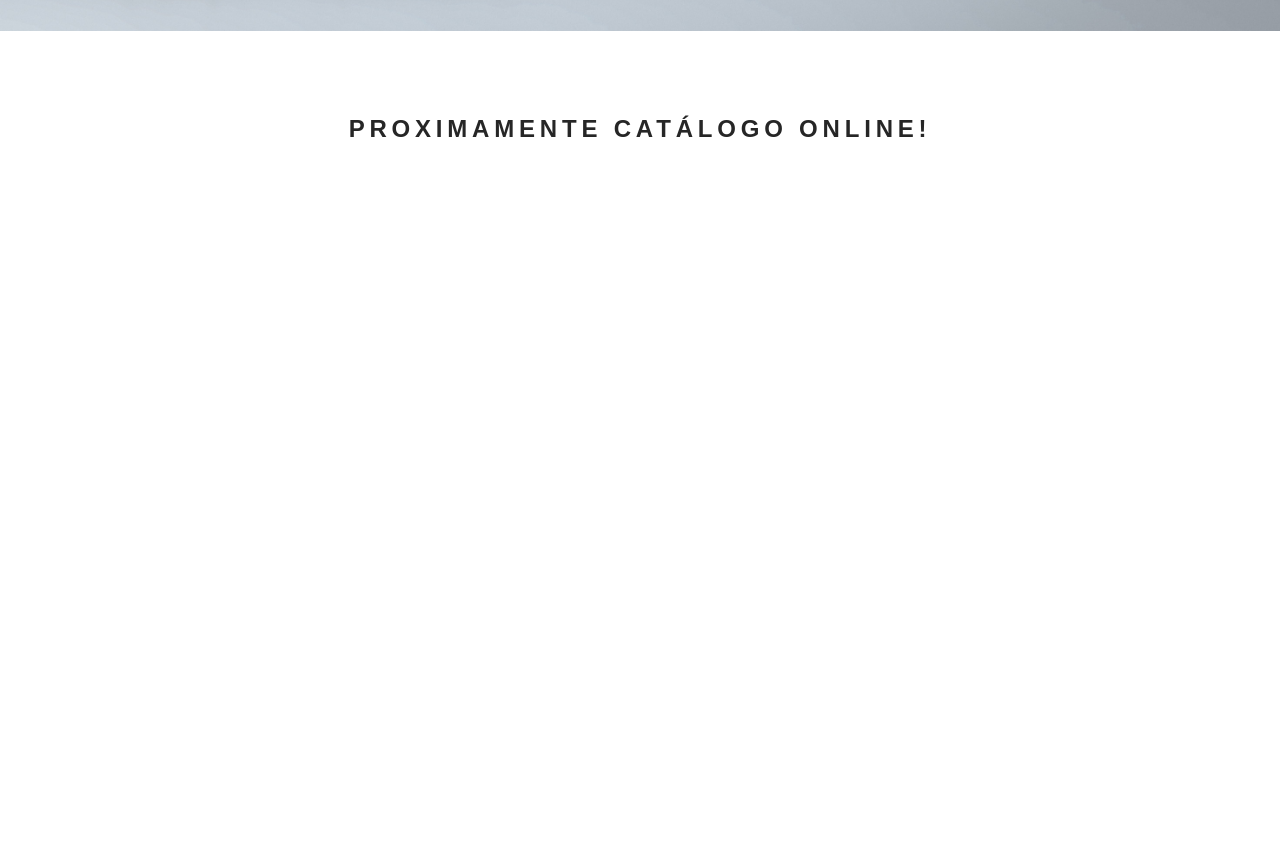
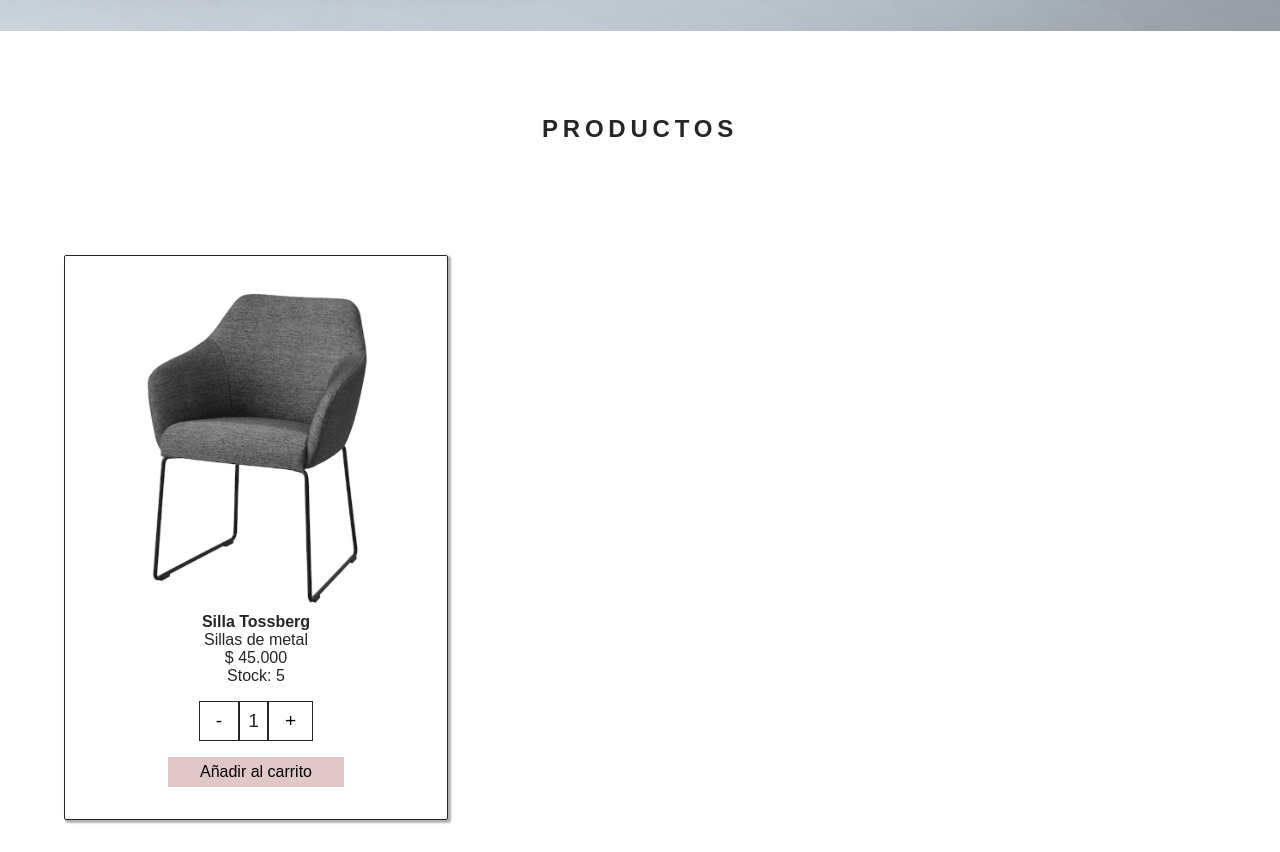
Before and after one commit to luserra/OhMyChair-Serra, a React (Create React App) app: page / in a window 1280 px wide. Shown: the part 659-1511 px from the top of the page. Before the commit the page ends 882 px from the top, so only its background shows below. Built offline with nearby package versions, Linux system fonts and the light colour scheme.

Commit message:
Desafio-4-v1

```diff
--- a/src/App.js
+++ b/src/App.js
@@ -1,15 +1,26 @@
 import './App.css';
 import NavBar from './components/navbar/NavBar';
-import ItemListContainer from './components/itemlistcontainer/ItemListContainer';
 import MainSection from './components/mainsection/MainSection';
-
+import ItemListContainer from './components/products/ItemListContainer';
+import Card from './components/products/Card';
+import ItemCount from './components/products/ItemCount';
 
 function App() {
+
+  const product = {
+    image: 'assets/images/silla-tossberd.png',
+    title: 'Silla Tossberg',
+    category: 'Sillas de metal',
+    price: '45.000',
+    stock: 5
+  }
+
   return (
     <>
       <NavBar />
       <MainSection />
-      <ItemListContainer firstTitle={'Proximamente catálogo online!'} />
+      <ItemListContainer firstTitle={'Productos'} />
+      <Card product={product} />
     </>
     );
 }
--- /dev/null
+++ b/src/components/products/Card.css
@@ -0,0 +1,14 @@
+.card-item {
+    text-align: center;
+    padding-bottom: 5rem;
+    border: 1px solid var(--primary-color);
+    margin: 2rem 4rem;
+    padding: 2rem;
+    width: 30vw;
+    border-radius: 2px;
+    box-shadow: 2px 2px 2px 1px rgba(0, 0, 0, 0.3);
+}
+
+.img-item {
+    width: 25vw;
+}
--- /dev/null
+++ b/src/components/products/Card.js
@@ -0,0 +1,18 @@
+import ItemCount from "./ItemCount";
+import './Card.css'
+
+const Card = ({product}) => {
+    return(
+        <>
+            <div className='card-item'>
+                <img src={product.image} className='img-item' alt="Silla Tossberg" />
+                <h4 className='title-item'>{product.title}</h4>
+                <p className='category-item'>{product.category}</p>
+                <p className='price-item'>$ {product.price}</p>
+                <ItemCount stock={product.stock} />
+            </div>
+        </>
+    )
+}
+
+export default Card;
--- /dev/null
+++ b/src/components/products/ItemCount.css
@@ -0,0 +1,46 @@
+
+.item-count {
+    text-align: center;
+    display: flex;
+    justify-content: center;
+    padding-bottom: 5rem;
+}
+
+.container-quantity {
+    display: flex;
+    flex-direction: row;
+    justify-content: center;
+}
+
+.p-quantity {
+    font-size: 1.2rem;
+    font-family: var(--font-1);
+    padding: 0.5rem;
+    border: 1px solid var(--primary-color);
+    margin-top: 1rem;
+}
+
+.btn-quantity {
+    font-size: 1.2rem;
+    font-family: var(--font-1);
+    padding: 0.5rem 1rem;
+    border: 1px solid var(--primary-color);
+    cursor: pointer;
+    background-color: var(--white);
+    margin-top: 1rem;
+}
+
+.add-cart {
+    padding: 0.4rem 2rem;
+    background-color: var(--tertiary-color);
+    border: 0;
+    font-family: var(--font-1);
+    font-size: 1rem;
+    margin-top: 1rem;
+    cursor: pointer;
+}
+
+.add-cart:hover {
+    /*border: 1px solid var(--primary-color);*/
+    background-color: var(--secondary-color);
+}
--- /dev/null
+++ b/src/components/products/ItemCount.js
@@ -0,0 +1,40 @@
+import React, { useState } from 'react';
+import './ItemCount.css';
+
+const ItemCount = ({stock}) => {
+    const [quantity, setQuantity] = useState(1);
+
+    const addItem = () => {
+        if (quantity < stock) {
+        setQuantity(quantity + 1);
+        }
+    };
+
+    const removeItem = () => {
+        if (quantity >= 1) {
+        setQuantity(quantity - 1);
+        }
+    }
+
+    const onAdd = () => {
+        if (quantity == 1) {
+            alert(`Felicitaciones! Agregaste ${quantity} producto al carrito`)
+        } else if (quantity > 1) {
+            alert(`Felicitaciones! Agregaste ${quantity} productos al carrito`)
+        }
+    }
+
+    return (
+        <>
+            <p>Stock: {stock}</p>
+            <div className='container-quantity'>
+                <button className='btn-quantity' onClick={removeItem}>-</button>
+                <p className='p-quantity'>{quantity}</p>
+                <button className='btn-quantity' onClick={addItem}>+</button>
+            </div>
+            <button className='add-cart' onClick={onAdd}>Añadir al carrito</button>
+        </>
+    );
+}
+
+export default ItemCount;
```
Also changed, not shown: public/assets/images/silla-tossberd.png (added), src/components/products/ItemListContainer.css (renamed from src/components/itemlistcontainer/ItemListContainer.css), src/components/products/ItemListContainer.js (renamed from src/components/itemlistcontainer/ItemListContainer.js).
